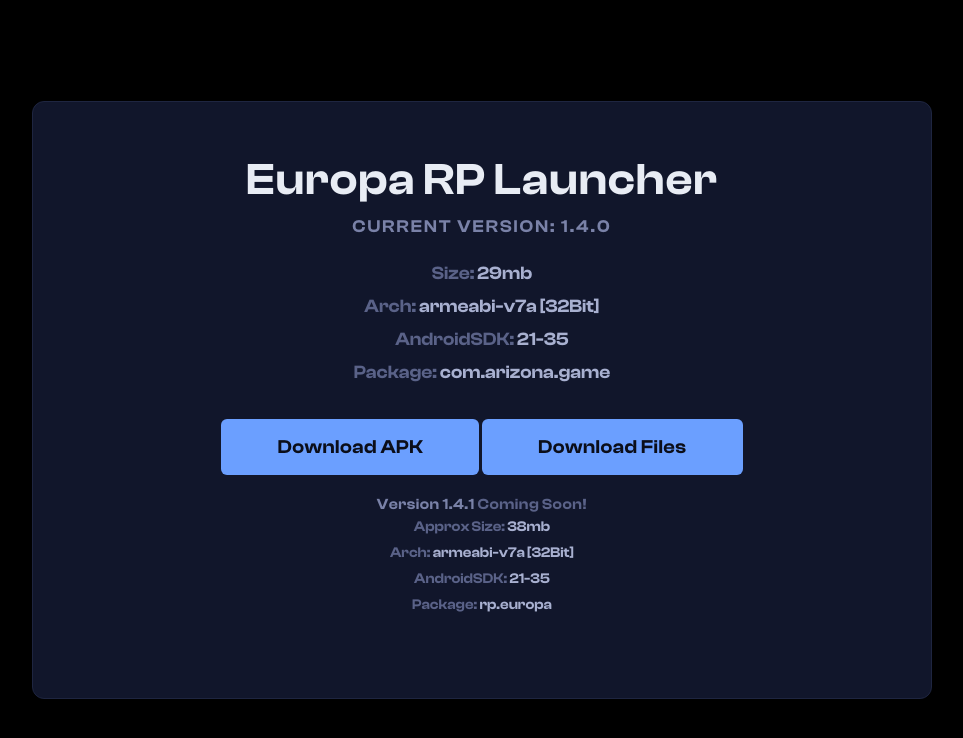
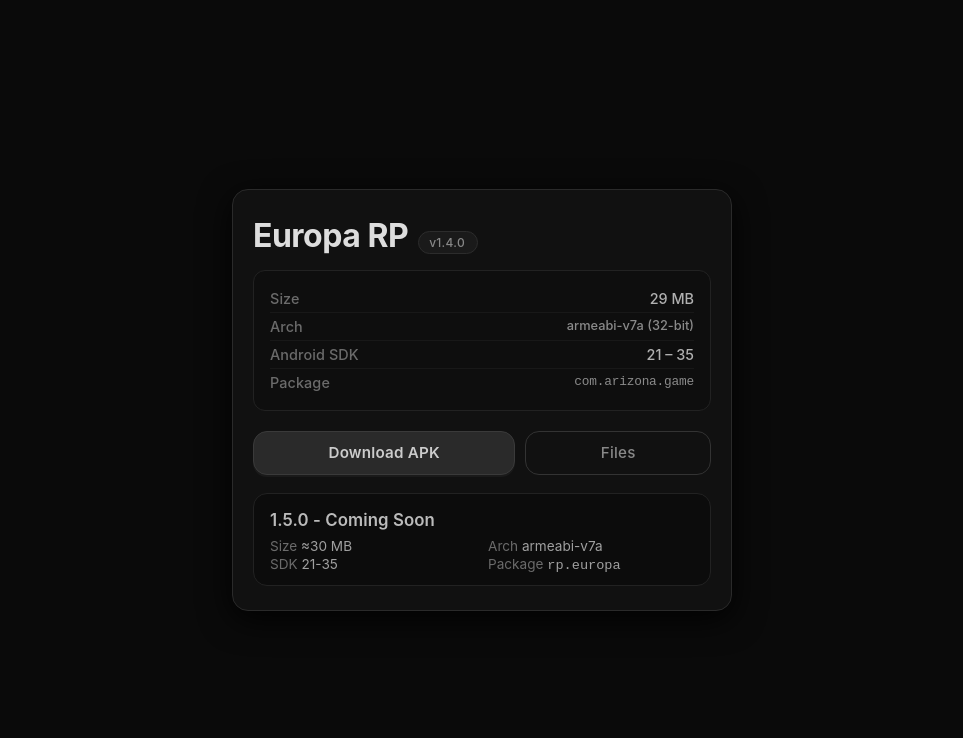
Before and after one commit to notkarolek/europa-mobile-cfg, a website: page index.html in a window 1280 px wide. Shown: the whole page, without its empty margins (158-1121 px from the left). Drawn offline with Linux system fonts and the light colour scheme.

Commit message:
Update index.html

```diff
--- a/index.html
+++ b/index.html
@@ -2,173 +2,65 @@
 <html lang="en">
 <head>
 <meta charset="UTF-8">
-<meta name="viewport" content="width=device-width, initial-scale=1.0">
+<meta name="viewport" content="width=device-width, initial-scale=1.0, maximum-scale=1.0, user-scalable=yes">
 <title>Europa Mobile</title>
 <style>
-@font-face {
-    font-family: 'ClashDisplay';
-    src: url('./web/ClashDisplay-Semibold.otf') format('opentype');
-    font-weight: 600;
-    font-style: normal;
-}
-
-* {
-    margin: 0;
-    padding: 0;
-    box-sizing: border-box;
-}
-
-body {
-    font-family: 'ClashDisplay', -apple-system, BlinkMacSystemFont, 'Segoe UI', Roboto, Arial, sans-serif;
-    min-height: 100vh;
-    display: flex;
-    justify-content: center;
-    align-items: center;
-    background: #000000;
-    padding: 20px;
-}
-
-.container {
-    display: flex;
-    align-items: center;
-    gap: 60px;
-    max-width: 900px;
-    width: 100%;
-    background: #11162b;
-    padding: 50px;
-    border-radius: 12px;
-    border: 1px solid #1e2540;
-    box-shadow: 0 8px 32px rgba(0, 0, 0, 0.5);
-}
-
-.content {
-    flex: 1;
-    text-align: center;
-}
-
-h2 {
-    font-family: 'ClashDisplay', sans-serif;
-    font-size: 2.8rem;
-    font-weight: 600;
-    color: #e8ecf4;
-    letter-spacing: 1px;
-    margin-bottom: 8px;
-}
-
-.tagline {
-    font-family: 'ClashDisplay', sans-serif;
-    font-size: 1.1rem;
-    font-weight: 400;
-    color: #7a82a8;
-    margin-bottom: 20px;
-    letter-spacing: 2px;
-    text-transform: uppercase;
-}
-
-.details {
-    font-family: 'ClashDisplay', sans-serif;
-    font-size: 1.15rem;
-    font-weight: 400;
-    color: #a8b0d0;
-    line-height: 1.8;
-    margin-bottom: 30px;
-}
-
-.details span {
-    font-weight: 300;
-    color: #5a6288;
-}
-
-.details-soon {
-    font-family: 'ClashDisplay', sans-serif;
-    font-size: 0.9rem;
-    font-weight: 400;
-    color: #a8b0d0;
-    line-height: 1.8;
-    margin-bottom: 30px;
-}
-
-.details-soon span {
-    font-weight: 300;
-    color: #5a6288;
-}
-
-.btn {
-    font-family: 'ClashDisplay', sans-serif;
-    font-weight: 600;
-    background: #6b9fff;
-    border: none;
-    padding: 16px 56px;
-    border-radius: 6px;
-    font-size: 1.2rem;
-    color: #0b0e1a;
-    cursor: pointer;
-    transition: background 0.2s ease;
-    letter-spacing: 0.5px;
-}
-
-.btn:hover {
-    background: #5a8eef;
-}
-
-.btn:active {
-    background: #4a7ddf;
-}
-
-.coming {
-    font-family: 'ClashDisplay', sans-serif;
-    font-weight: 400;
-    margin-top: 20px;
-    font-size: 0.95rem;
-    color: #5a6288;
-    letter-spacing: 0.5px;
-}
-
-.coming strong {
-    font-weight: 600;
-    color: #7a82a8;
-}
-
-@media (max-width: 768px) {
-    .container {
-        flex-direction: column;
-        padding: 35px 25px;
-        gap: 0;
-        max-width: 420px;
-    }
-
-    h2 {
-        font-size: 2.2rem;
-    }
-
-    .btn {
-        padding: 14px 44px;
-        font-size: 1.05rem;
-    }
-}
+*{margin:0;padding:0;box-sizing:border-box}
+body{background:#0a0a0a;min-height:100vh;display:flex;justify-content:center;align-items:center;padding:12px;font-family:-apple-system,BlinkMacSystemFont,"Segoe UI",Roboto,Helvetica,Arial,sans-serif}
+.container{max-width:500px;width:100%;background:#111;border-radius:16px;padding:28px 20px 24px;border:1px solid #2a2a2a;box-shadow:0 8px 32px rgba(0,0,0,0.9)}
+.app-title{font-size:2rem;font-weight:700;letter-spacing:-0.5px;color:#ddd;line-height:1.1;margin-bottom:2px;word-break:break-word}
+.app-title small{font-weight:400;font-size:.95rem;color:#666;letter-spacing:.2px;margin-left:4px}
+.version-chip{display:inline-block;background:#1a1a1a;padding:3px 12px 3px 10px;border-radius:20px;font-size:.75rem;font-weight:500;color:#888;letter-spacing:.3px;border:1px solid #2c2c2c;margin-top:4px;margin-bottom:16px}
+.detail-grid{background:#0e0e0e;border-radius:12px;padding:14px 16px;margin-bottom:20px;border:1px solid #222}
+.detail-row{display:flex;justify-content:space-between;padding:5px 0;font-size:.9rem;border-bottom:1px solid #181818}
+.detail-row:last-child{border-bottom:0}
+.detail-label{color:#6b6b6b;font-weight:450;letter-spacing:.1px}
+.detail-value{color:#b0b0b0;font-weight:450;text-align:right;word-break:break-word;max-width:65%}
+.detail-value.small{font-size:.8rem;color:#8a8a8a}
+.action-group{display:flex;flex-wrap:wrap;gap:10px;margin:14px 0 18px}
+.btn{flex:1 1 auto;min-width:110px;background:#2a2a2a;border:1px solid #3a3a3a;border-radius:14px;padding:12px 14px;font-weight:600;font-size:.95rem;color:#ccc;text-align:center;text-decoration:none;display:inline-block;box-shadow:0 2px 0 #1a1a1a;cursor:pointer;line-height:1.2;letter-spacing:.2px}
+.btn:active{background:#1a1a1a;box-shadow:0 1px 0 #0a0a0a;transform:translateY(1px);border-color:#444}
+.btn-outline{background:0 0;border:1px solid #333;color:#888;box-shadow:none;font-weight:500}
+.btn-outline:active{background:#151515;border-color:#444;color:#aaa}
+.coming-block{background:#0c0c0c;border-radius:14px;padding:16px 16px 12px;margin-top:14px;border:1px solid #222}
+.coming-header{display:flex;align-items:baseline;justify-content:space-between;flex-wrap:wrap;margin-bottom:8px}
+.coming-title{font-weight:600;font-size:1.05rem;color:#bbb;letter-spacing:.1px}
+.coming-details{display:grid;grid-template-columns:1fr 1fr;gap:2px 12px;font-size:.85rem;color:#7a7a7a;margin-top:4px}
+.coming-details span{color:#6b6b6b;font-weight:400}
+.coming-details .val{color:#a0a0a0;text-align:right}
+@media(max-width:460px){.container{padding:18px 14px 18px}.app-title{font-size:1.7rem}.app-title small{font-size:.85rem;display:block;margin-left:0;margin-top:2px}.btn{font-size:.85rem;padding:10px 8px;min-width:90px}.detail-row{font-size:.82rem;flex-wrap:wrap}.detail-value{max-width:60%}.coming-details{grid-template-columns:1fr;gap:2px}.coming-details .val{text-align:left;padding-left:4px}}
+@media(max-width:380px){.action-group{flex-direction:column}.btn{width:100%}.coming-header{flex-direction:column;align-items:flex-start;gap:4px}}
+.btn:hover{background:#333}
+.btn-outline:hover{background:#141414}
+.btn:focus-visible{outline:2px solid #555;outline-offset:2px}
+a{text-decoration:none;color:inherit}
 </style>
 </head>
 <body>
 <div class="container">
-    <div class="content">
-        <h2>Europa RP Launcher</h2>
-        <div class="tagline">Current Version: 1.4.0</div>
-        <div class="details">
-            <span>Size:</span> 29mb<br>
-            <span>Arch:</span> armeabi-v7a [32Bit]<br>
-            <span>AndroidSDK:</span> 21-35<br>
-            <span>Package:</span> com.arizona.game
-        </div>
-        <a href="launcher_new/app-debug.apk"><button class="btn">Download APK</button></a>
-        <a href="web/4.html"><button class="btn">Download Files</button></a>
-        <div class="coming"><strong>Version 1.4.1</strong> Coming Soon!</div>
-        <div class="details-soon">
-            <span>Approx Size:</span> 38mb<br>
-            <span>Arch:</span> armeabi-v7a [32Bit]<br>
-            <span>AndroidSDK:</span> 21-35<br>
-            <span>Package:</span> rp.europa
-        </div>
-    </div>
+<div style="display:flex;align-items:baseline;flex-wrap:wrap;gap:4px 10px">
+<div class="app-title">Europa RP</div>
+<span class="version-chip">v1.4.0</span>
+</div>
+<div class="detail-grid">
+<div class="detail-row"><span class="detail-label">Size</span><span class="detail-value">29 MB</span></div>
+<div class="detail-row"><span class="detail-label">Arch</span><span class="detail-value small">armeabi-v7a (32-bit)</span></div>
+<div class="detail-row"><span class="detail-label">Android SDK</span><span class="detail-value">21 – 35</span></div>
+<div class="detail-row"><span class="detail-label">Package</span><span class="detail-value small" style="font-family:monospace;letter-spacing:-.2px">com.arizona.game</span></div>
+</div>
+<div class="action-group">
+<a href="launcher_new/app-debug.apk" class="btn">Download APK</a>
+<a href="web/4.html" class="btn btn-outline">Files</a>
+</div>
+<div class="coming-block">
+<div class="coming-header"><span class="coming-title">1.5.0 - Coming Soon</span></div>
+<div class="coming-details">
+<div><span>Size </span><span class="val">≈30 MB</span></div>
+<div><span>Arch </span><span class="val">armeabi-v7a</span></div>
+<div><span>SDK </span><span class="val">21-35</span></div>
+<div><span>Package </span><span class="val" style="font-family:monospace">rp.europa</span></div>
+</div>
+</div>
 </div>
 </body>
 </html>
```
